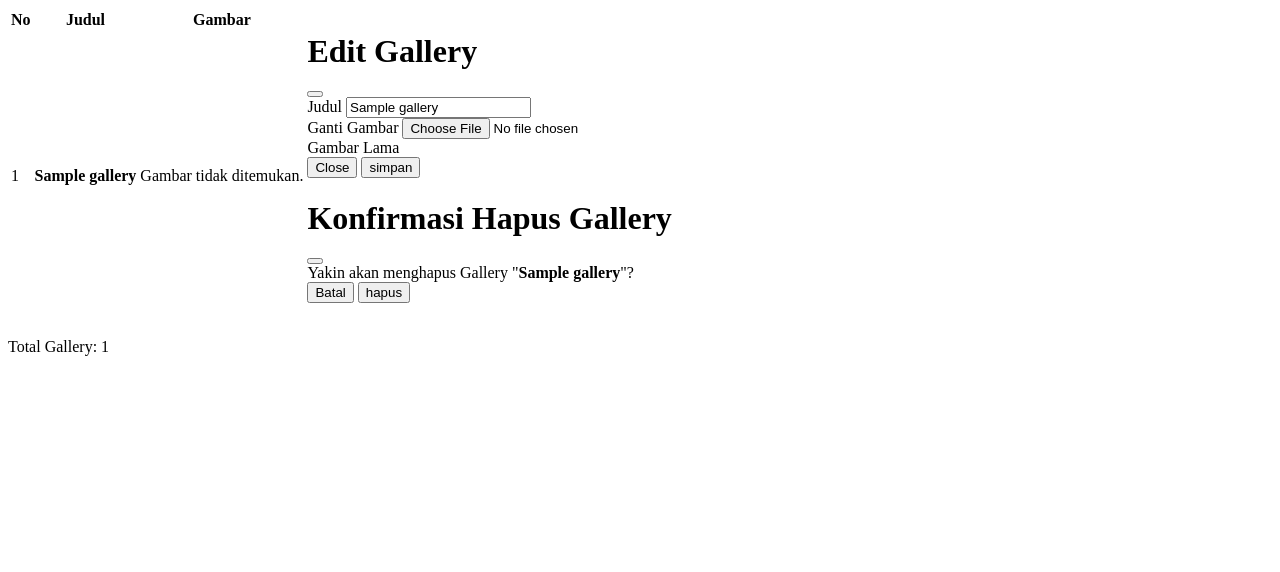
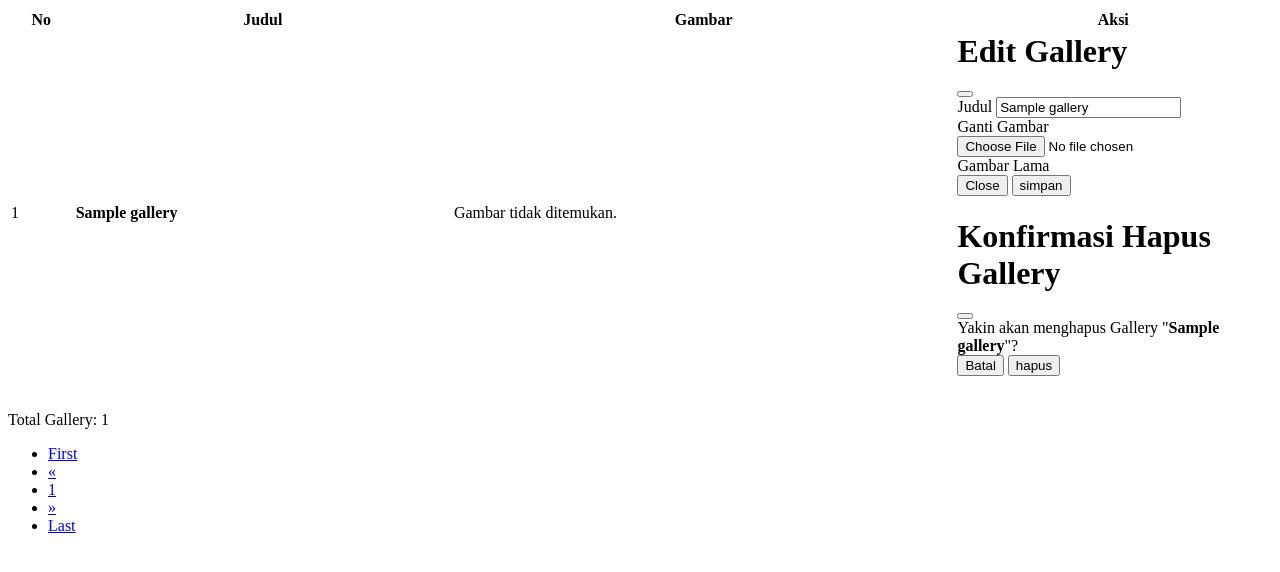
Before and after one commit to ReziBisma/dailyjournal, a PHP site: page /gallery_data.php in a window 1280 px wide. Shown: the top 572 px of the page. Run offline with PHP 8.4, Linux system fonts and the light colour scheme; tables that the repository leaves empty or names only in its code hold one stand-in row (values such as "Sample post").

Commit message:
tambahan fitur

```diff
--- a/gallery_data.php
+++ b/gallery_data.php
@@ -1,9 +1,10 @@
 <table class="table table-hover">
     <thead class="table-dark">
         <tr>
-            <th>No</th>
-            <th class="w-25">Judul</th>
-            <th class="w-25">Gambar</th>
+                <th style="width: 5%;">No</th>
+                <th style="width: 30%;">Judul</th>
+                <th style="width: 40%;">Gambar</th>
+                <th style="width: 25%;">Aksi</th>
         </tr>
     </thead>
     <tbody>
@@ -126,3 +127,36 @@ $hasil1 = $conn->query($sql1);
 $total_records = $hasil1->num_rows;
 ?>
 <p>Total Gallery: <?php echo $total_records; ?></p>
+<nav class="mb-2">
+    <ul class="pagination justify-content-end">
+    <?php
+        $jumlah_page = ceil($total_records / $limit);
+        $jumlah_number = 1; //jumlah halaman ke kanan dan kiri dari halaman yang aktif
+        $start_number = ($hlm > $jumlah_number)? $hlm - $jumlah_number : 1;
+        $end_number = ($hlm < ($jumlah_page - $jumlah_number))? $hlm + $jumlah_number : $jumlah_page;
+
+        if($hlm == 1){
+            echo '<li class="page-item disabled"><a class="page-link" href="#">First</a></li>';
+            echo '<li class="page-item disabled"><a class="page-link" href="#"><span aria-hidden="true">&laquo;</span></a></li>';
+        } else {
+            $link_prev = ($hlm > 1)? $hlm - 1 : 1;
+            echo '<li class="page-item halaman" id="1"><a class="page-link" href="#">First</a></li>';
+            echo '<li class="page-item halaman" id="'.$link_prev.'"><a class="page-link" href="#"><span aria-hidden="true">&laquo;</span></a></li>';
+        }
+
+        for($i = $start_number; $i <= $end_number; $i++){
+            $link_active = ($hlm == $i)? ' active' : '';
+            echo '<li class="page-item halaman '.$link_active.'" id="'.$i.'"><a class="page-link" href="#">'.$i.'</a></li>';
+        }
+
+        if($hlm == $jumlah_page){
+            echo '<li class="page-item disabled"><a class="page-link" href="#"><span aria-hidden="true">&raquo;</span></a></li>';
+            echo '<li class="page-item disabled"><a class="page-link" href="#">Last</a></li>';
+        } else {
+        $link_next = ($hlm < $jumlah_page)? $hlm + 1 : $jumlah_page;
+            echo '<li class="page-item halaman" id="'.$link_next.'"><a class="page-link" href="#"><span aria-hidden="true">&raquo;</span></a></li>';
+            echo '<li class="page-item halaman" id="'.$jumlah_page.'"><a class="page-link" href="#">Last</a></li>';
+        }
+    ?>
+    </ul>
+</nav>
```
Also changed, not shown: index.php (+36 -14 lines).
